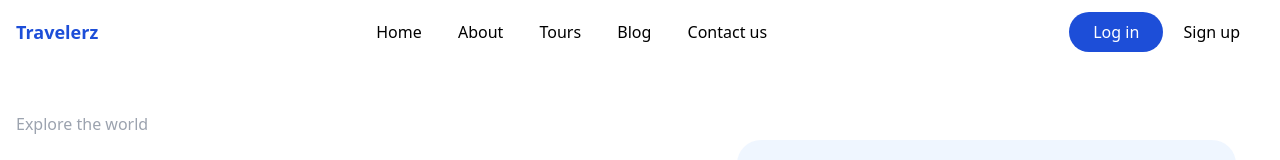
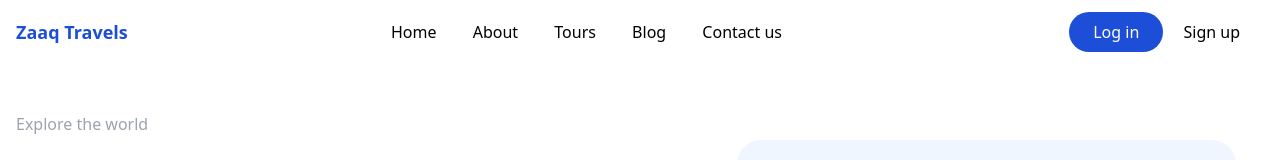
Before and after one commit to Mimo-oo/hey, a website: page index.html in a window 1280 px wide. Shown: the top 160 px of the page. Drawn offline with Linux system fonts and the light colour scheme.

Commit message:
changed the title

```diff
--- a/index.html
+++ b/index.html
@@ -10,7 +10,7 @@
 <body>
     <header class="h-12 flex justify-between mx-4 my-2 items-center">
         <div>
-            <h3 class="text-blue-700 text-lg"><b>Travelerz</b></h3>
+            <h3 class="text-blue-700 text-lg"><b>Zaaq Travels</b></h3>
         </div>
         <div class="hidden md:block" id="menu">
             <a class="m-4" href="#home">Home</a>
```
